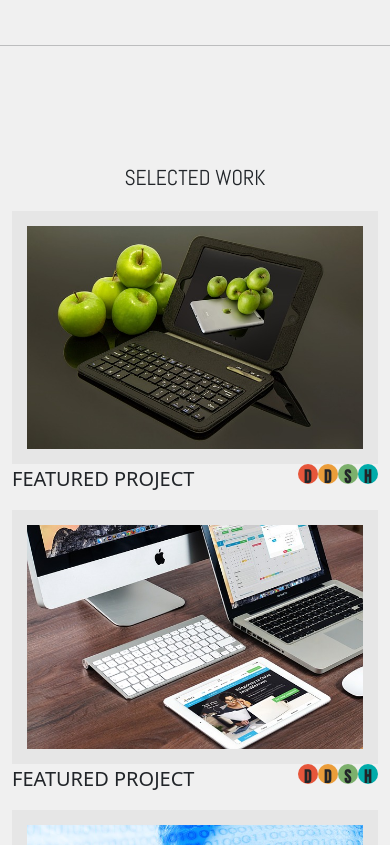
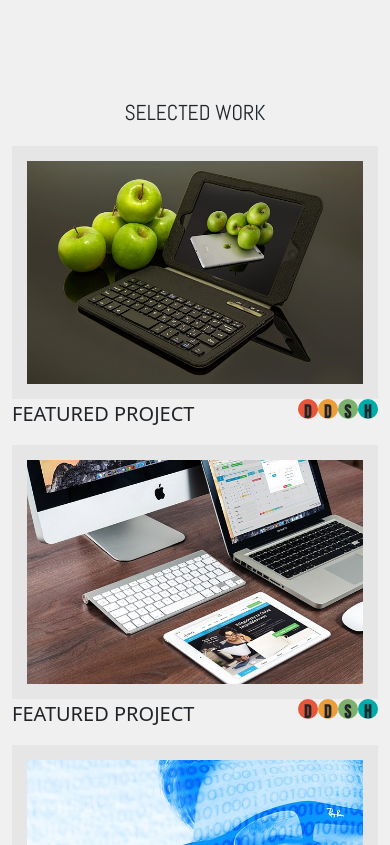
Before and after one commit to figueroa-harris/codeup-design-project, a website: page index.html in a window 390 px wide. Shown: the part 860-1705 px from the top of the page. Drawn offline with nearby package versions, Linux system fonts and the light colour scheme.

Commit message:
updated design

```diff
--- a/index.html
+++ b/index.html
@@ -69,7 +69,7 @@
                         <div class="blue-circle col-sm-6">
                             <p class="text-center mt-5 fs-2" style="color: #fff">HOST</p>
                         </div>
-                    <hr class="d-sm-none d-md-block col-md-12 mt-5" />
+                    <hr class="d-none d-md-block col-md-12 mt-5" />
                 </div>
             </div>
         </div>
```
